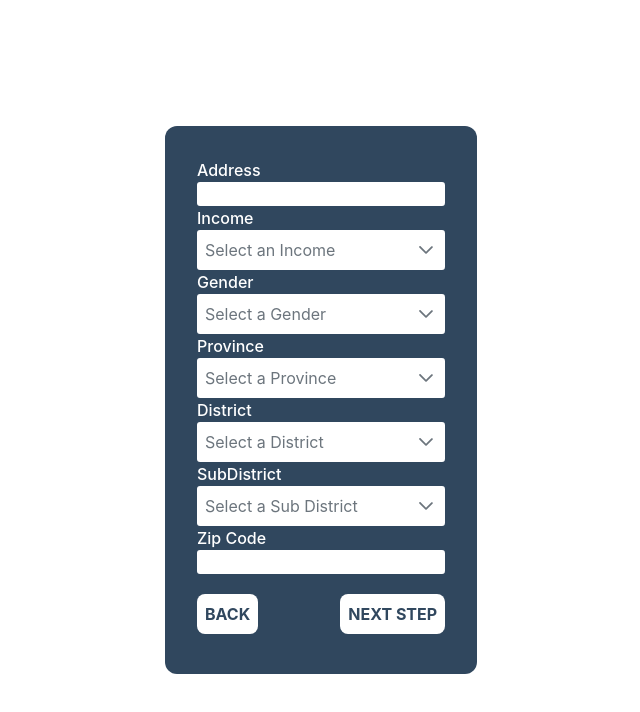
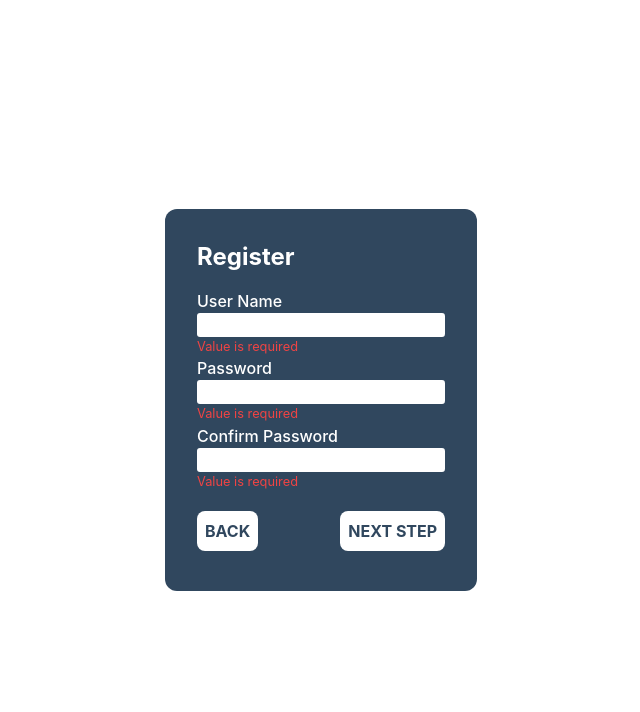
Before and after one commit to ppwire/simeple-app, a Vue app in the folder web/: page /register in a window 1280 px wide. Both pictures are taken after a click on the button "NEXT STEP". Shown: the top 712 px of the page, without its empty margins (319-959 px from the left). Built offline with nearby package versions, Linux system fonts and the light colour scheme; no server answers; what vuex-map-fields would draw is missing.

Commit message:
add validation for frontend

```diff
--- a/web/package.json
+++ b/web/package.json
@@ -9,6 +9,8 @@
   },
   "dependencies": {
     "@tailwindcss/postcss7-compat": "^2.0.2",
+    "@vuelidate/core": "^2.0.0-alpha.21",
+    "@vuelidate/validators": "^2.0.0-alpha.18",
     "autoprefixer": "^9",
     "axios": "^0.21.1",
     "core-js": "^3.6.5",
@@ -18,6 +20,7 @@
     "tailwindcss": "npm:@tailwindcss/postcss7-compat@^2.0.2",
     "vue": "^3.0.0",
     "vue-router": "^4.0.0-0",
+    "vuelidate": "^0.7.6",
     "vuex": "^4.0.0-0",
     "vuex-map-fields": "^1.4.1"
   },
--- a/web/src/components/InformationBar.vue
+++ b/web/src/components/InformationBar.vue
@@ -2,7 +2,9 @@
   <div class="form-card">
     <h3 class="input-text">Address</h3>
     <InputText v-model="address"></InputText>
-
+    <small class="text-red-500" v-if="v$.address.$error">{{
+      v$.address.$errors[0].$message
+    }}</small>
     <h3 class="input-text">Income</h3>
     <Dropdown
       v-model="income"
@@ -10,6 +12,9 @@
       optionLabel="incomeName"
       placeholder="Select an Income"
     />
+    <small class="text-red-500" v-if="v$.income.$error">{{
+      v$.income.$errors[0].$message
+    }}</small>
     <h3 class="input-text">Gender</h3>
     <Dropdown
       v-model="gender"
@@ -17,6 +22,9 @@
       optionLabel="value"
       placeholder="Select a Gender"
     ></Dropdown>
+    <small class="text-red-500" v-if="v$.gender.$error">{{
+      v$.gender.$errors[0].$message
+    }}</small>
 
     <h3 class="input-text">Province</h3>
     <Dropdown
@@ -28,7 +36,9 @@
       @change="getDistricts"
     >
     </Dropdown>
-
+    <small class="text-red-500" v-if="v$.province.$error">{{
+      v$.province.$errors[0].$message
+    }}</small>
     <h3 class="input-text">District</h3>
     <Dropdown
       v-model="district"
@@ -39,6 +49,9 @@
       @change="getSubDistricts"
     >
     </Dropdown>
+    <small class="text-red-500" v-if="v$.district.$error">{{
+      v$.district.$errors[0].$message
+    }}</small>
 
     <h3 class="input-text">SubDistrict</h3>
     <Dropdown
@@ -50,9 +63,15 @@
       @change="getZipCode"
     >
     </Dropdown>
+    <small class="text-red-500" v-if="v$.subDistrict.$error">{{
+      v$.subDistrict.$errors[0].$message
+    }}</small>
 
     <h3 class="input-text">Zip Code</h3>
     <InputText v-model="zipCode"> </InputText>
+    <small class="text-red-500" v-if="v$.zipCode.$error">{{
+      v$.zipCode.$errors[0].$message
+    }}</small>
     <div class="flex flex-row justify-between">
       <button class="form-btn">
         <span class="font-bold" @click="back"> BACK </span>
@@ -67,9 +86,12 @@
 <script>
 import { mapFields } from "vuex-map-fields";
 import api from "../api/data";
+import { useVuelidate } from "@vuelidate/core";
+import { required } from "@vuelidate/validators";
 export default {
   data() {
     return {
+      v$: useVuelidate(),
       incomeList: [],
       provinceList: [],
       districtList: [],
@@ -90,12 +112,27 @@ export default {
       ],
     };
   },
+
+  validations() {
+    return {
+      income: { required },
+      gender: { required },
+      address: { required },
+      province: { required },
+      district: { required },
+      subDistrict: { required },
+      zipCode: { required },
+    };
+  },
   methods: {
     back() {
       this.$emit("back");
     },
     next() {
-      this.$emit("next-step");
+      this.v$.$validate();
+      if (!this.v$.$error) {
+        this.$emit("next-step");
+      }
     },
 
     getZipCode() {
--- a/web/src/components/ProfileBar.vue
+++ b/web/src/components/ProfileBar.vue
@@ -1,6 +1,9 @@
 <template>
   <div class="form-card">
     <h3 class="input-text">Profile Image</h3>
+    <small class="text-red-500" v-if="v$.profilePic.$error"
+      >Please upload profile picture.</small
+    >
     <input
       type="file"
       class="input-text-field"
@@ -15,7 +18,7 @@
         <span class="font-bold" @click="back"> BACK </span>
       </button>
       <button class="form-btn">
-        <span class="font-bold"> SUBMIT</span>
+        <span class="font-bold" @click="submit"> SUBMIT</span>
       </button>
     </div>
   </div>
@@ -23,10 +26,30 @@
 
 <script>
 import { mapFields } from "vuex-map-fields";
+import { useVuelidate } from "@vuelidate/core";
+import { required } from "@vuelidate/validators";
 export default {
+  data() {
+    return {
+      v$: useVuelidate(),
+    };
+  },
+
+  validations() {
+    return {
+      profilePic: { required },
+    };
+  },
+
   methods: {
     back() {
       this.$emit("back");
+    },
+    submit() {
+      this.v$.$validate();
+      if (!this.v$.$error) {
+        this.$emit("next-step");
+      }
     },
     handleFileUpload(event) {
       const fileReader = new FileReader();
--- a/web/src/components/SignInBar.vue
+++ b/web/src/components/SignInBar.vue
@@ -4,6 +4,9 @@
     <InputText type="text" v-model="userName" />
     <h3 class="input-text">Password</h3>
     <InputText type="password" v-model="password" />
+    <Message severity="error" v-if="loginError"
+      >Incorrect username or password. Please Try again.
+    </Message>
     <button class="form-btn">
       <span class="font-bold"> SIGN IN </span>
     </button>
@@ -17,6 +20,11 @@
 import { mapFields } from "vuex-map-fields";
 import router from "../router";
 export default {
+  data() {
+    return {
+      loginError: false,
+    };
+  },
   methods: {
     registerLink() {
       router.push({ name: "Register" });
--- a/web/src/components/SignUpBar.vue
+++ b/web/src/components/SignUpBar.vue
@@ -1,24 +1,64 @@
 <template>
   <div class="form-card">
     <h2 class="text-white text-2xl mb-4 font-bold">Register</h2>
+
     <h3 class="input-text">User Name</h3>
     <InputText type="text" v-model="userName" />
+    <small class="text-red-500" v-if="v$.userName.$error">{{
+      v$.userName.$errors[0].$message
+    }}</small>
     <h3 class="input-text">Password</h3>
     <InputText type="text" v-model="password" />
+    <small class="text-red-500" v-if="v$.password.$error">{{
+      v$.password.$errors[0].$message
+    }}</small>
     <h3 class="input-text">Confirm Password</h3>
     <InputText type="text" v-model="confirmPassword" />
-    <button class="form-btn" @click="next">
-      <span class="font-bold"> NEXT STEP</span>
-    </button>
+    <small class="text-red-500" v-if="v$.confirmPassword.$error">{{
+      v$.confirmPassword.$errors[0].$message
+    }}</small>
+    <div class="flex flex-row justify-between">
+      <button class="form-btn">
+        <span class="font-bold" @click="back"> BACK </span>
+      </button>
+      <button class="form-btn" @click="next">
+        <span class="font-bold"> NEXT STEP</span>
+      </button>
+    </div>
   </div>
 </template>
 
 <script>
 import { mapFields } from "vuex-map-fields";
+import { useVuelidate } from "@vuelidate/core";
+import { required, sameAs } from "@vuelidate/validators";
+
 export default {
+  data() {
+    return {
+      v$: useVuelidate(),
+    };
+  },
+  validations() {
+    return {
+      userName: { required },
+      password: {
+        required,
+        sameAs: sameAs(this.confirmPassword),
+        minLength: 8,
+      },
+      confirmPassword: { required, sameAs: sameAs(this.password) },
+    };
+  },
   methods: {
+    back() {
+      this.$emit("back-to-login");
+    },
     next() {
-      this.$emit("next-step");
+      this.v$.$validate();
+      if (!this.v$.$error) {
+        this.$emit("next-step");
+      }
     },
   },
   computed: {
--- a/web/src/main.js
+++ b/web/src/main.js
@@ -2,13 +2,14 @@ import { createApp } from "vue";
 import App from "./App.vue";
 import router from "./router";
 import store from "./store";
+
 import "./assets/tailwind.css";
 
 import Primevue from 'primevue/config'
 import AutoComplete from 'primevue/autocomplete';
 import Dropdown from 'primevue/dropdown';
 import InputText from 'primevue/inputtext';
-
+import Message from 'primevue/message';
 
 import 'primevue/resources/themes/saga-blue/theme.css'
 import 'primevue/resources/primevue.min.css'
@@ -18,10 +19,11 @@ const app = createApp(App);
 
 app.use(Primevue);
 
+
 app.component('AutoComplete', AutoComplete);
 app.component('Dropdown', Dropdown);
 app.component('InputText', InputText);
-
+app.component('Message', Message)
 
 app.use(store);
 app.use(router);
--- a/web/src/views/Register.vue
+++ b/web/src/views/Register.vue
@@ -1,5 +1,9 @@
 <template>
-  <SignUpBar v-if="signUpState == 0" @next-step="nextStep" />
+  <SignUpBar
+    v-if="signUpState == 0"
+    @back-to-login="signInLink"
+    @next-step="nextStep"
+  />
   <InformationBar
     v-else-if="signUpState == 1"
     @back="back"
@@ -12,6 +16,7 @@
 import SignUpBar from "@/components/SignUpBar.vue";
 import InformationBar from "@/components/InformationBar.vue";
 import ProfileBar from "@/components/ProfileBar.vue";
+import router from "../router";
 export default {
   components: {
     SignUpBar,
@@ -24,6 +29,9 @@ export default {
     };
   },
   methods: {
+    signInLink() {
+      router.push({ name: "Home" });
+    },
     back() {
       this.signUpState--;
     },
```
Also changed, not shown: 1 other file (tests, documents, lock files or other folders).
